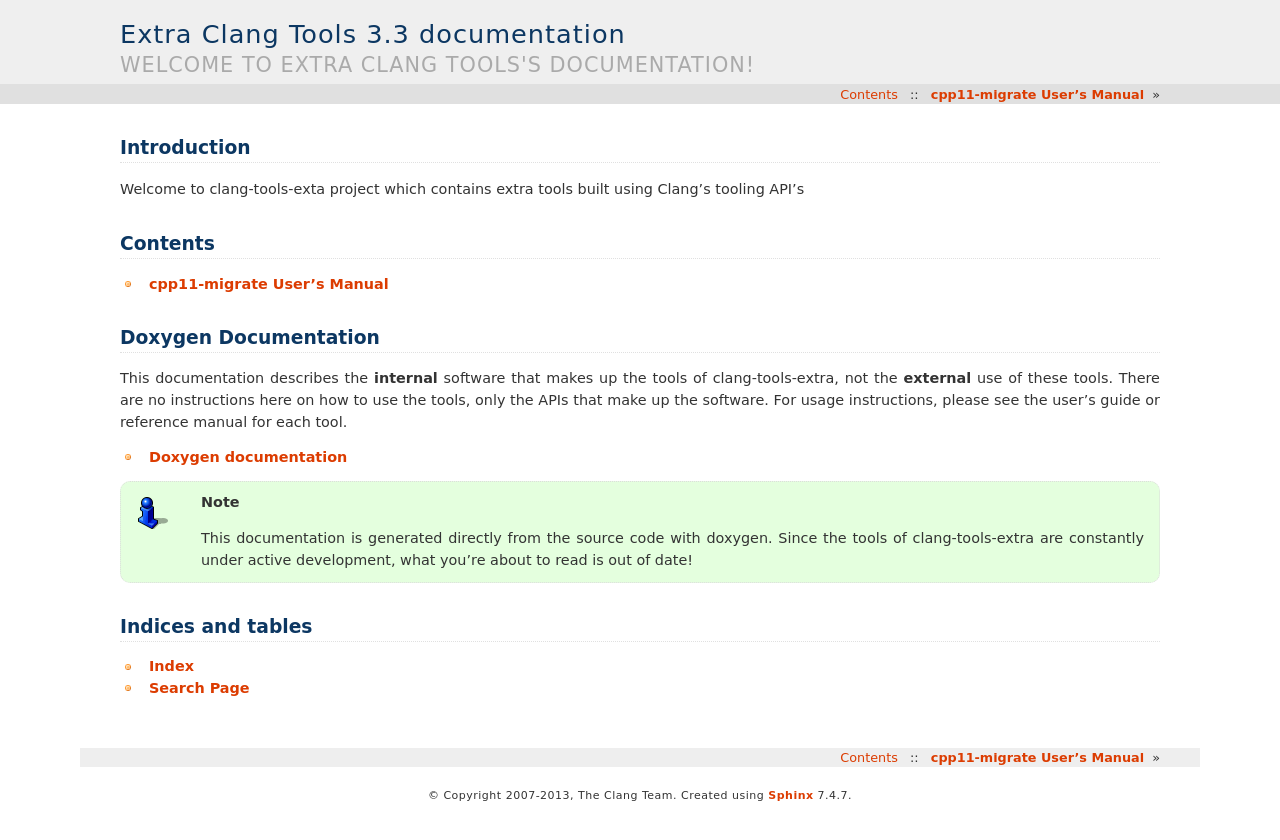
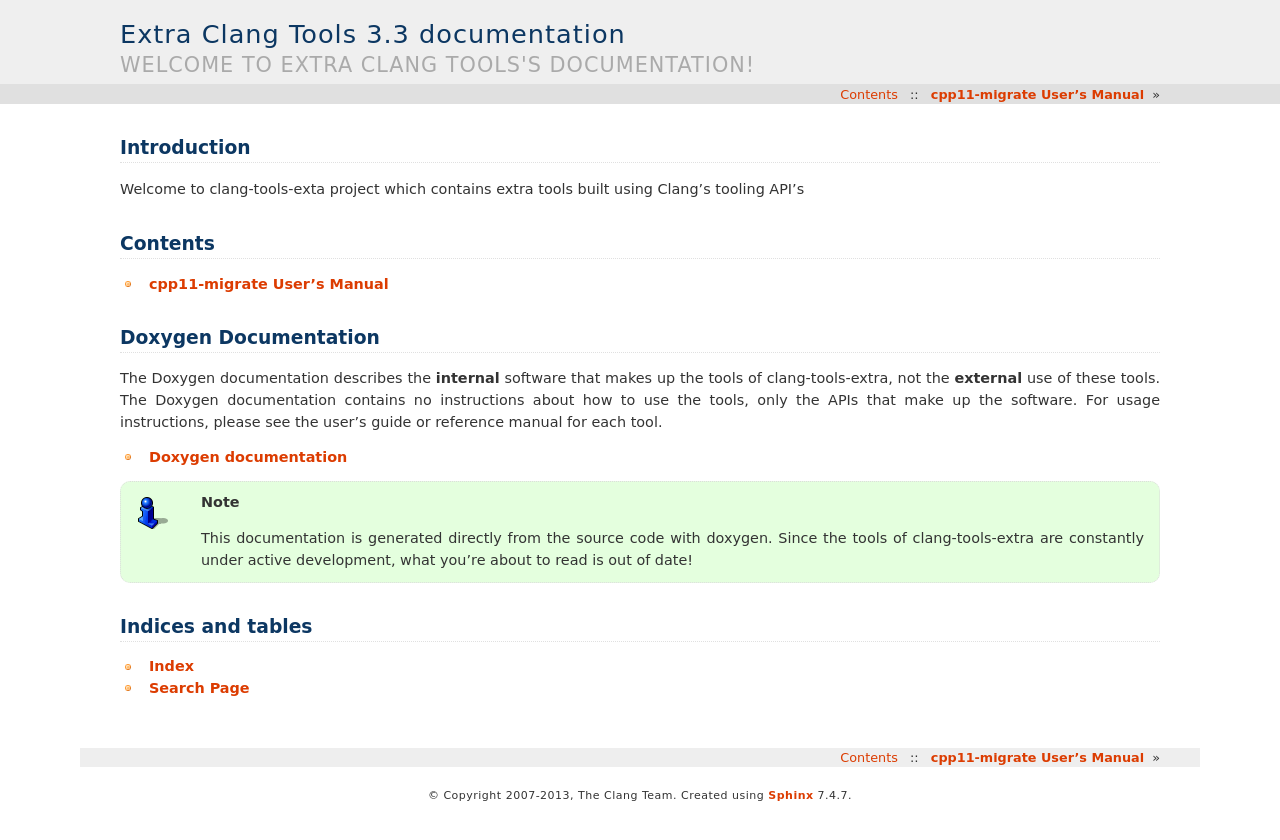
Before and after one commit to apurtell/llvm-clang-extra, a Sphinx documentation site: the page built from docs/index.rst, in a window 1280 px wide. Shown: the top 840 px of the page. Built offline with Sphinx 7.4.7, drawn with Linux system fonts in a browser that asks for light colours.

Commit message:
[docs] Clarify wording.
"This documentation" could be construed as the entire c-t-e docs
(despite being under a doxygen heading; people read "locally"
sometimes), which gives a bad impression.

git-svn-id: http://llvm.org/svn/llvm-project/clang-tools-extra/trunk@176849 91177308-0d34-0410-b5e6-96231b3b80d8

```diff
--- a/docs/index.rst
+++ b/docs/index.rst
@@ -20,11 +20,11 @@ Contents
 
 Doxygen Documentation
 =====================
-This documentation describes the **internal** software that makes up the
-tools of clang-tools-extra, not the **external** use of these tools. There
-are no instructions here on how to use the tools, only the APIs that make
-up the software. For usage instructions, please see the user's guide or
-reference manual for each tool.
+The Doxygen documentation describes the **internal** software that makes up the
+tools of clang-tools-extra, not the **external** use of these tools. The
+Doxygen documentation contains no instructions about how to use the tools,
+only the APIs that make up the software. For usage instructions, please see
+the user's guide or reference manual for each tool.
 
 * `Doxygen documentation`_
 
```
